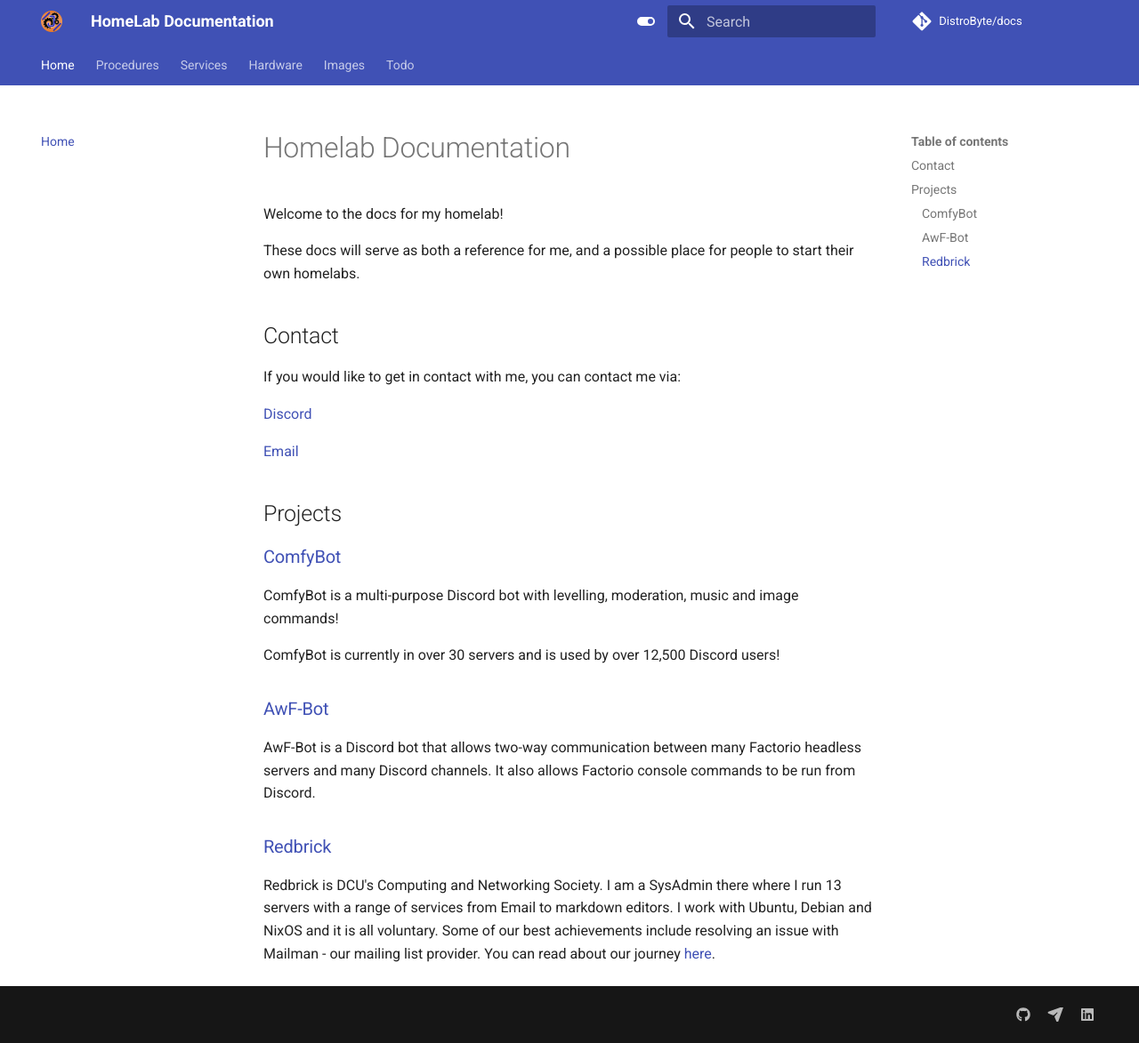
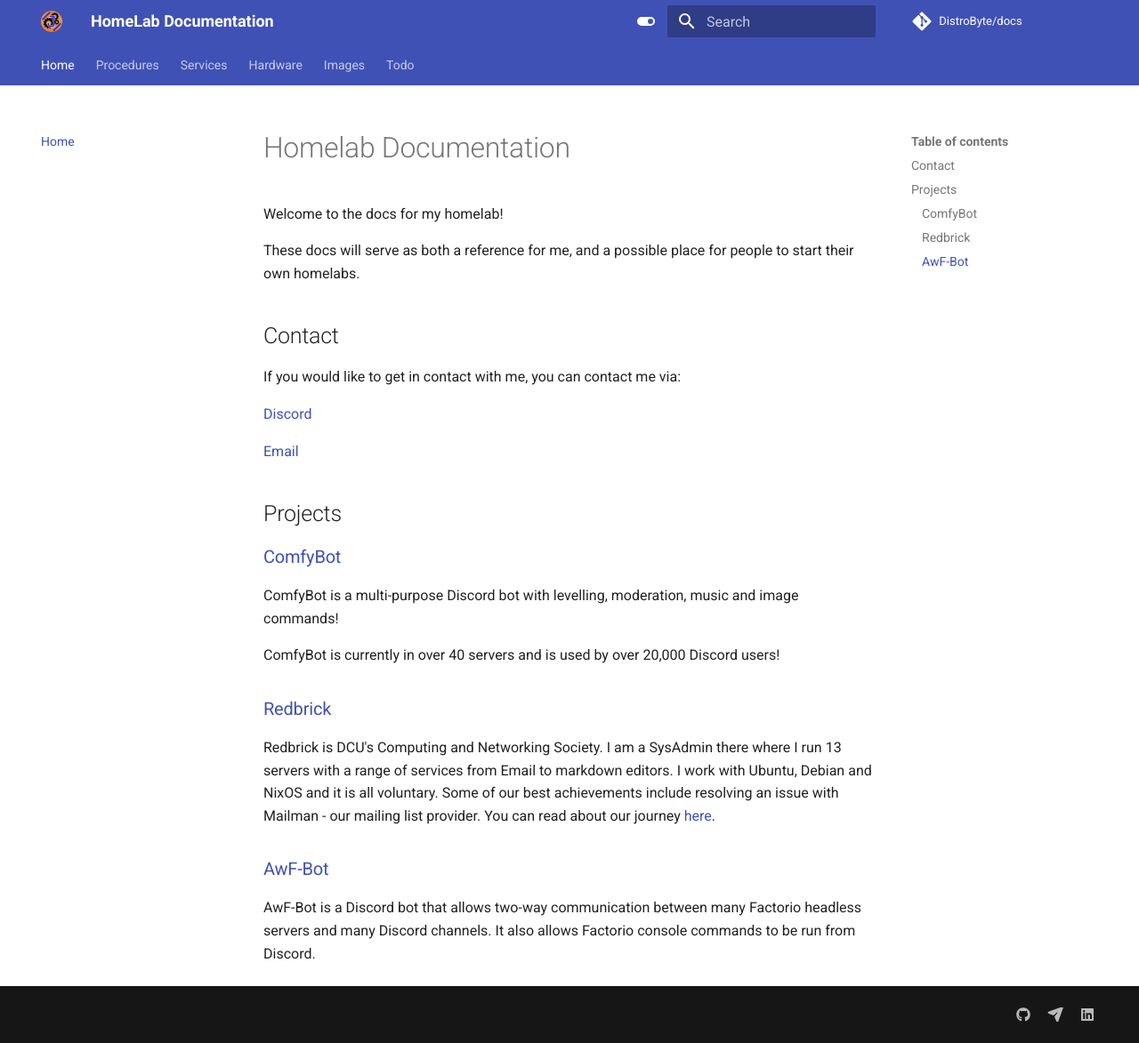
Before and after one commit to DistroByte/docs, an MkDocs documentation site: the page built from docs/index.md, in a window 1280 px wide and 1173 px high. Shown: the whole window at 89% size. Built offline with MkDocs 1.6.1 and Material for MkDocs 9.7.7, drawn with Linux system fonts in a browser that asks for light colours; comment, search, counter and statistics services are not loaded.

```diff
--- a/docs/index.md
+++ b/docs/index.md
@@ -18,15 +18,15 @@ If you would like to get in contact with me, you can contact me via:
 
 ComfyBot is a multi-purpose Discord bot with levelling, moderation, music and image commands!
 
-ComfyBot is currently in over 30 servers and is used by over 12,500 Discord users!
-
-### [AwF-Bot](https://github.com/DistroByte/AwF-Bot)
-
-AwF-Bot is a Discord bot that allows two-way communication between many Factorio headless servers and many Discord channels.
-It also allows Factorio console commands to be run from Discord.
+ComfyBot is currently in over 40 servers and is used by over 20,000 Discord users!
 
 ### [Redbrick](https://redbrick.dcu.ie)
 
 Redbrick is DCU's Computing and Networking Society. I am a SysAdmin there where I run 13 servers with a range of services
 from Email to markdown editors. I work with Ubuntu, Debian and NixOS and it is all voluntary. Some of our best achievements
 include resolving an issue with Mailman - our mailing list provider. You can read about our journey [here](https://md.redbrick.dcu.ie/s/r1TBqdiBu#).
+
+### [AwF-Bot](https://github.com/DistroByte/AwF-Bot)
+
+AwF-Bot is a Discord bot that allows two-way communication between many Factorio headless servers and many Discord channels.
+It also allows Factorio console commands to be run from Discord.
```
Also changed, not shown: docs/hardware/device-list.md (+1 -0 lines).
